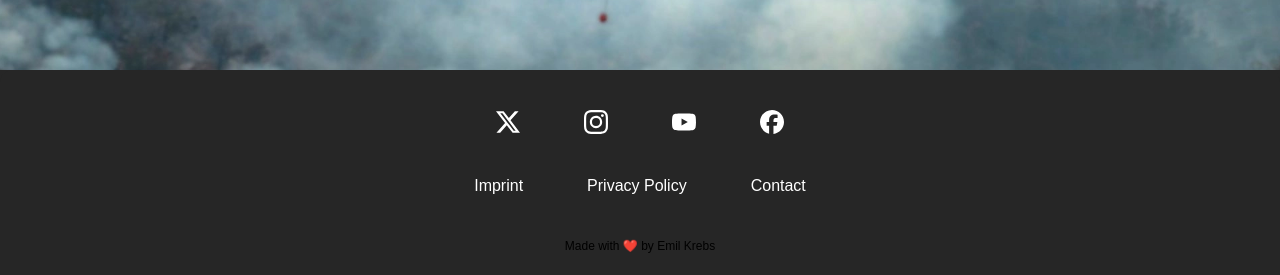
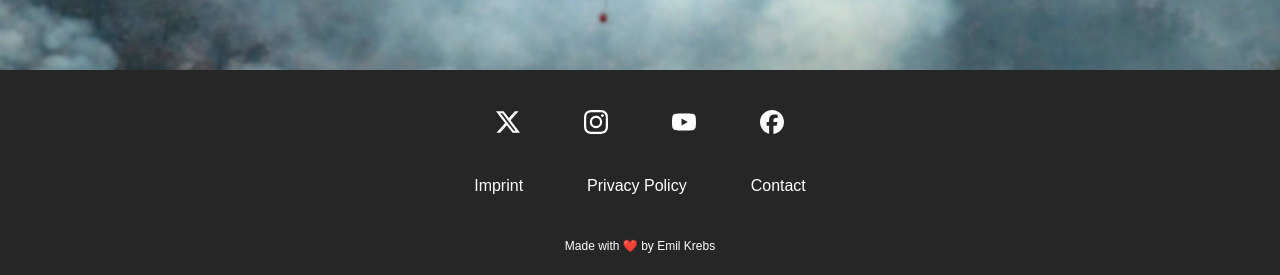
Before and after one commit to emilkrebs/bipoc-website, a Next.js app: page / in a window 1280 px wide. Shown: the part 5941-6216 px from the top of the page. Built offline with nearby package versions, Linux system fonts and the light colour scheme.

Commit message:
Actualizar footer.tsx

```diff
--- a/src/app/components/footer.tsx
+++ b/src/app/components/footer.tsx
@@ -3,12 +3,12 @@ import Image from "next/image";
 
 export default function Footer() {
 	return (
-		<footer className="flex flex-col items-center justify-between w-full gap-6 px-4 py-6 shadow-xl rounded-t-xl bg-neutral-800">
+		<footer className="flex flex-col items-center justify-between w-full gap-6 px-4 py-6 shadow-xl rounded-t-xl bg-neutral-800 text-white">
 			{/* Social Media Section */}
 			<SocialMediaLinks />
 
 			{/* Legal section */}
-			<div className="flex flex-col items-center justify-between gap-4 sm:gap-16 sm:flex-row w-fit text-white ">
+			<div className="flex flex-col items-center justify-between gap-4 sm:gap-16 sm:flex-row w-fit">
 				<Link href="/imprint" className="over:underline">Imprint</Link>
 				<Link href="/privacy" className="hover:underline">Privacy Policy</Link>
 				<Link href="mailto:bipoconference2020@riseup.net" className="hover:underline">Contact</Link>
```
